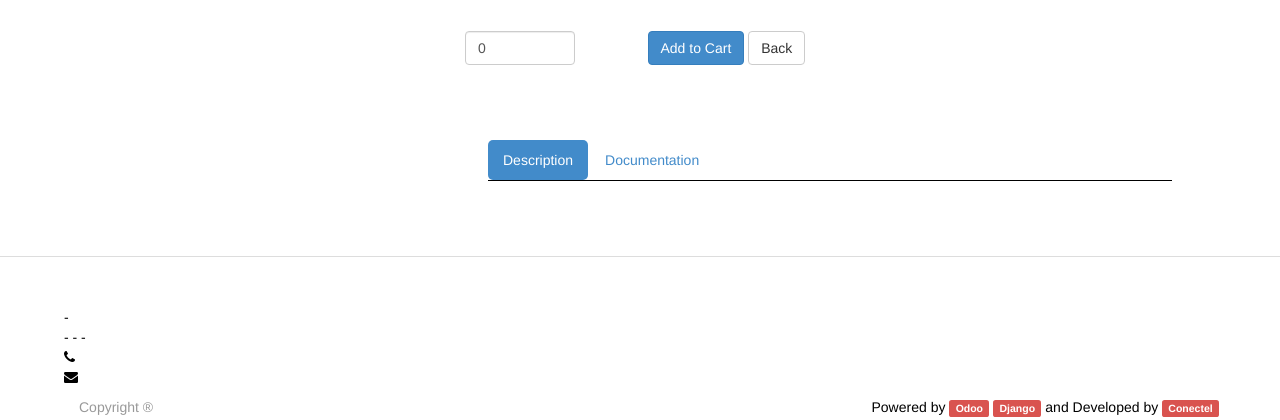
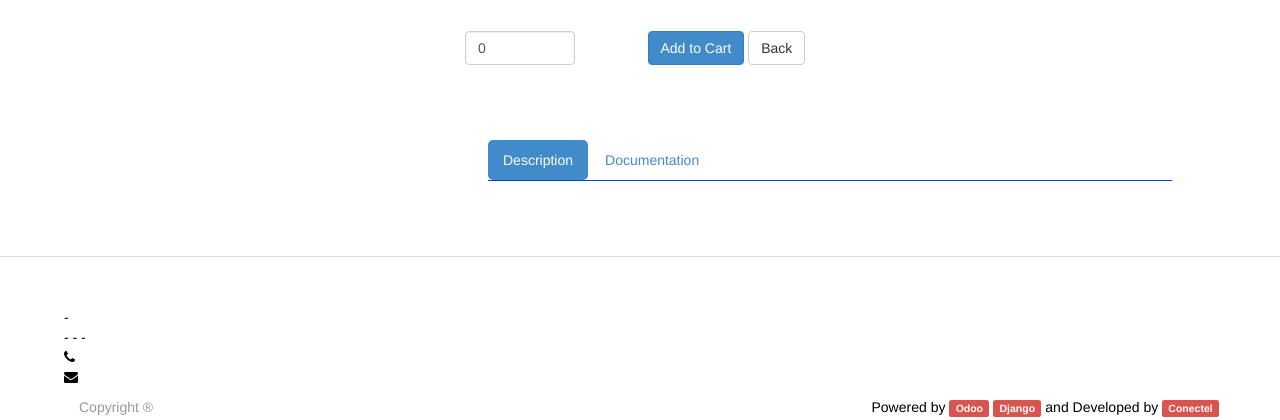
Before and after one commit to Conectel/django-ecommerce2sap, a Django app: template conectel/apps/core/templates/product-detail.html in a window 1280 px wide. Shown: the part 125-545 px from the top of the page. Run offline with Django 3.2, Linux system fonts and the light colour scheme; the template is opened without the code that fills it, so the values that code supplies are empty; some libraries are stand-ins or nearby versions.

Commit message:
[IMP] Improve product-detail.html

```diff
--- a/conectel/apps/core/templates/product-detail.html
+++ b/conectel/apps/core/templates/product-detail.html
@@ -56,7 +56,7 @@
                                 <BR/>
 				            </div>
                             <div style="background-color: #FFFFFF; color: #000000; padding-top: 15px; padding-bottom: 30px; padding-right: 5%; padding-left: 5%;">
-                                <ul class="nav nav-pills " style="border-bottom:1px solid black;">
+                                <ul class="nav nav-pills " style="border-bottom:1px solid #0044CC;">
                                   <li class="active"><a href="#">Description</a></li>
                                   <li><a href="#">Documentation</a></li>
                                 </ul>
```
